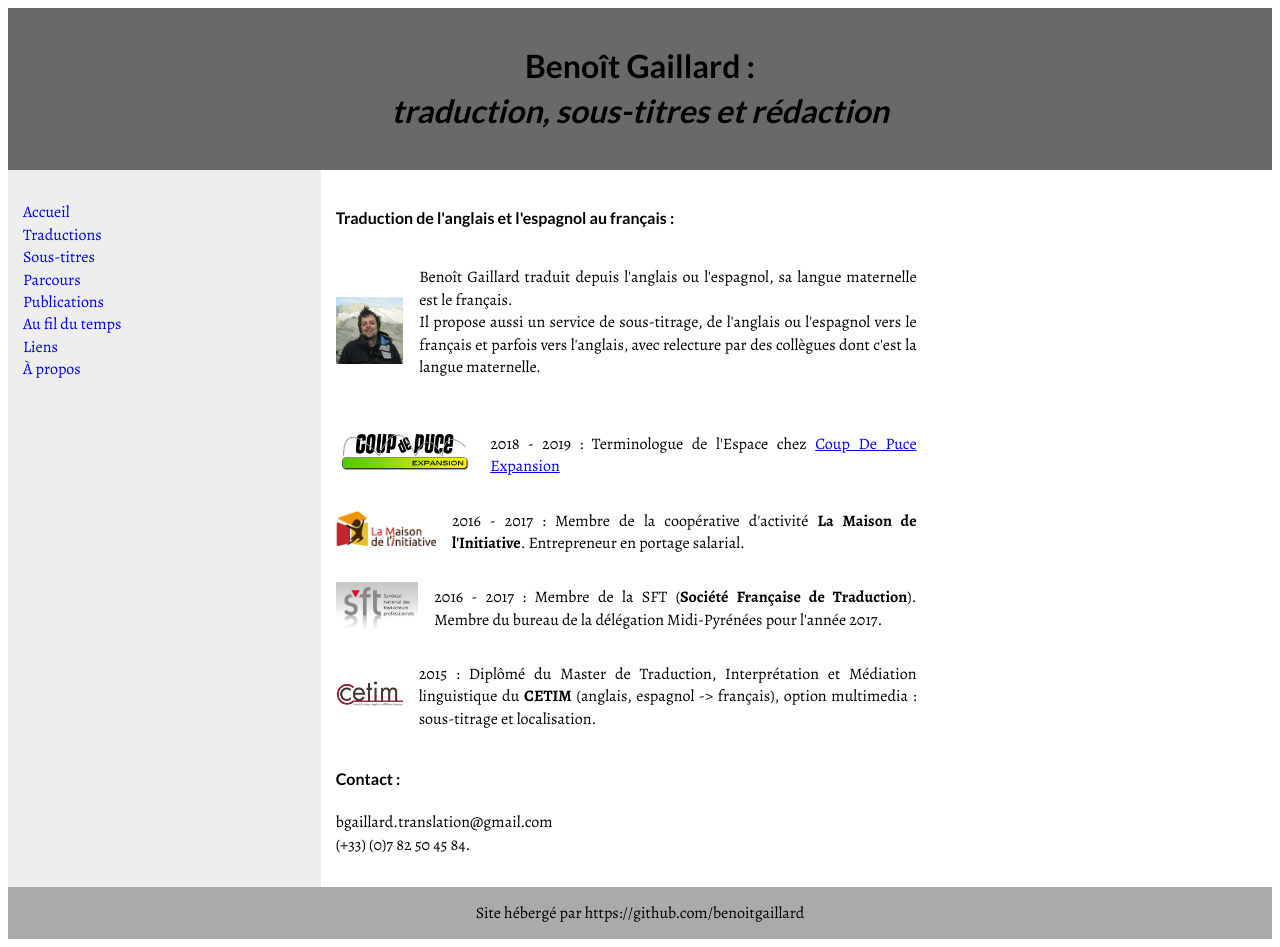
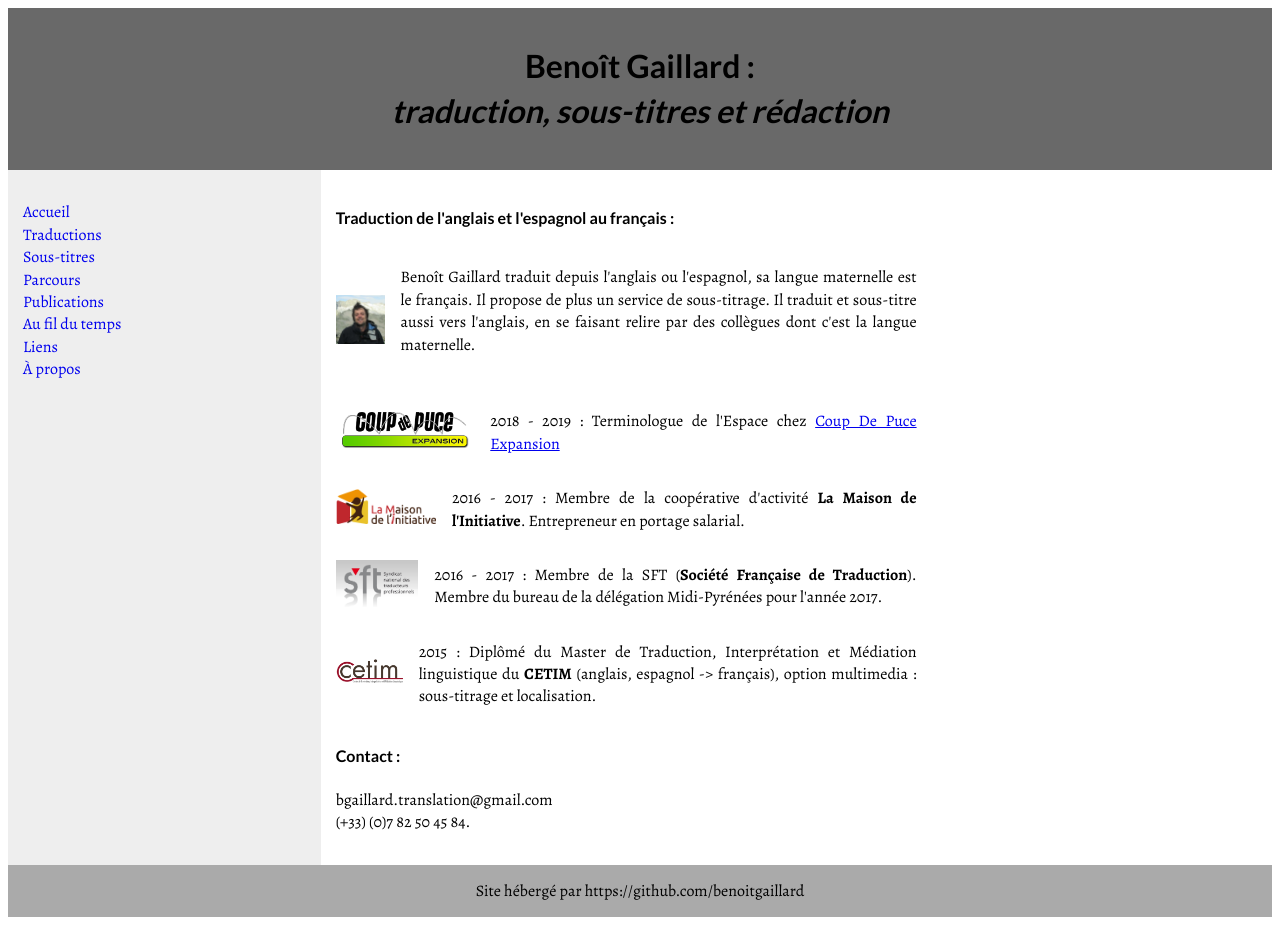
Before and after one commit to benoitgaillard/benoitgaillard.github.io, a plain HTML site: page index.html in a window 1280 px wide. After the commit the page ends 925 px from the top, so only its background shows below. Drawn offline with nearby package versions, Linux system fonts and the light colour scheme.

Commit message:
Update index.html

```diff
--- a/index.html
+++ b/index.html
@@ -42,7 +42,7 @@
 <a href = "http://www.bgaillard.fr"><IMG SRC="images/ben.jpg" ALT="Benoit" height="52" width="70"></a>
 </figure>
 <p>
-Benoît Gaillard traduit depuis l'anglais ou l'espagnol, sa langue maternelle est le français.</br>Il propose aussi un service de sous-titrage, de l'anglais ou l'espagnol vers le français et parfois vers l'anglais, avec relecture par des collègues dont c'est la langue maternelle.</br></br>
+Benoît Gaillard traduit depuis l'anglais ou l'espagnol, sa langue maternelle est le français. Il propose de plus un service de sous-titrage. Il traduit et sous-titre aussi vers l'anglais, en se faisant relire par des collègues dont c'est la langue maternelle.</br></br>
 </p>
 </div>
 
```
